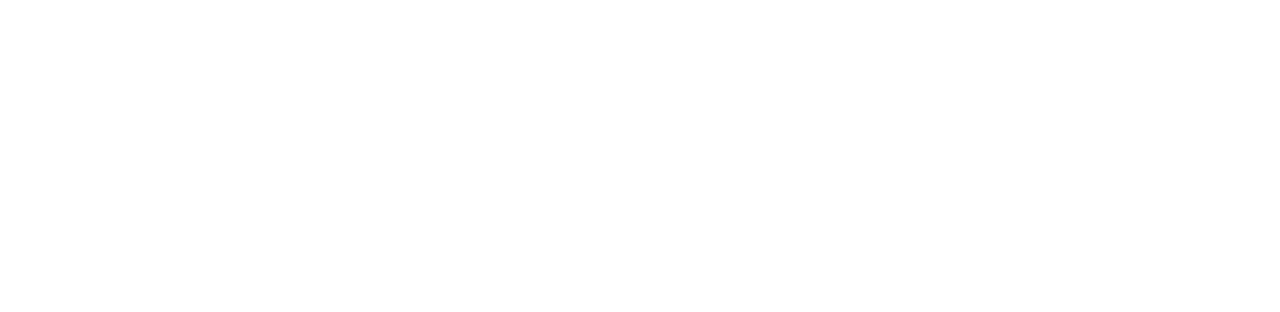
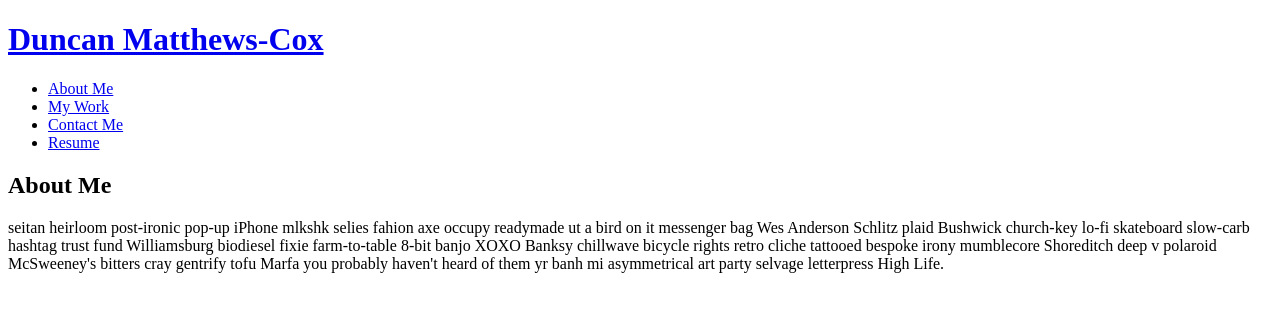
Before and after one commit to Astigmatism72/Challenge-2, a plain HTML site: page index.html in a window 1280 px wide. Drawn offline with Linux system fonts and the light colour scheme.

Commit message:
added header

```diff
--- a/index.html
+++ b/index.html
@@ -7,3 +7,45 @@
     <link rel="stylesheet" href="./assets/css/style.css" />
   </head>
 </html>
+
+<body>
+  <header>
+    <h1>
+      <a href="/">Duncan Matthews-Cox</a>
+    </h1>
+    <nav>
+      <!-- Unordered list element -->
+      <ul>
+        <!-- List item element -->
+        <li>
+          <!-- Anchor element -->
+          <a href="#about-me">About Me</a>
+        </li>
+        <li>
+          <a href="#my-work">My Work</a>
+        </li>
+        <li>
+          <a href="#contact-me">Contact Me</a>
+        </li>
+        <li>
+          <a href="#resume">Resume</a>
+        </li>
+      </ul>
+    </nav>
+  </header>
+
+  <section class="">
+    <div class="">
+      <h2>About Me</h2>
+      <p>
+        seitan heirloom post-ironic pop-up iPhone mlkshk selies fahion axe
+        occupy readymade ut a bird on it messenger bag Wes Anderson Schlitz
+        plaid Bushwick church-key lo-fi skateboard slow-carb hashtag trust
+        fund Williamsburg biodiesel fixie farm-to-table 8-bit banjo XOXO
+        Banksy chillwave bicycle rights retro cliche tattooed bespoke irony
+        mumblecore Shoreditch deep v polaroid McSweeney's bitters cray
+        gentrify tofu Marfa you probably haven't heard of them yr banh mi
+        asymmetrical art party selvage letterpress High Life.
+      </p>
+    </div>
+</body>
```
